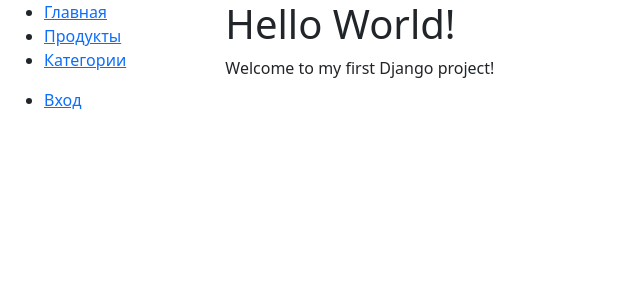
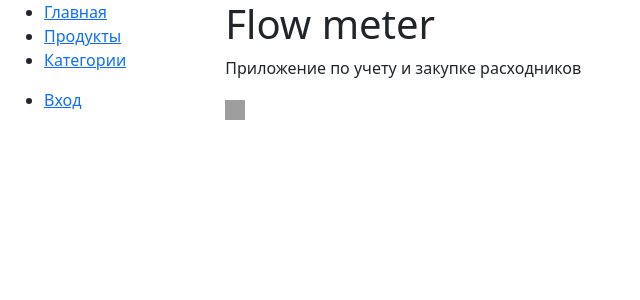
Before and after one commit to NatalyBasova/otus_project, a Django app: page / in a window 1280 px wide. Shown: the top 300 px of the page, without its empty margins (0-640 px from the left). Run offline with Django 5.2, Linux system fonts and the light colour scheme; grey boxes are pictures that could not be loaded.

Commit message:
fix index

```diff
--- a/app/flow_meter/jinja2/index.html
+++ b/app/flow_meter/jinja2/index.html
@@ -6,7 +6,8 @@
 {% endblock %}
 
 {% block content %}
-<h1>Hello World!</h1>
-<p>Welcome to my first Django project!</p>
+<h1>Flow meter</h1>
+<p>Приложение по учету и закупке расходников</p>
+<img src="{{ static('img/wh.png') }}" width="20px" height="20px" alt="Расходомер">
 
 {% endblock %}
```
